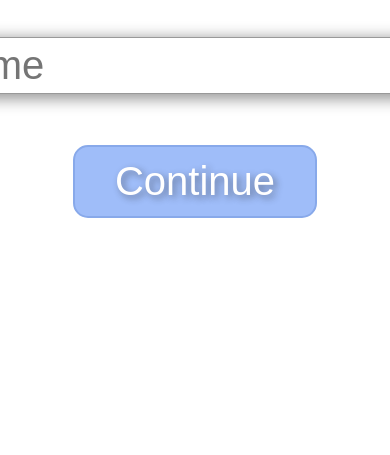
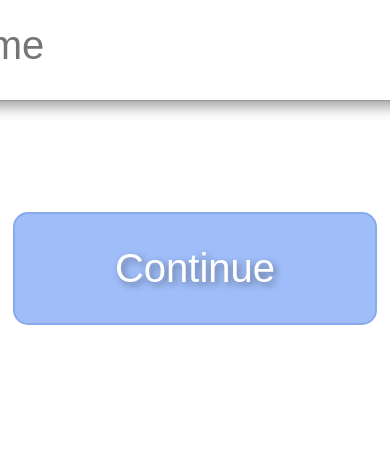
Before and after one commit to th317erd/virtual-christmas-card, a website: page public/index.html in a window 390 px wide. Shown: the part 389-844 px from the top of the page. Drawn offline with Linux system fonts and the light colour scheme.

Commit message:
Fixes for mobile

```diff
--- a/public/css/main.css
+++ b/public/css/main.css
@@ -191,3 +191,23 @@ body #overlay span {
 body #overlay span:nth-child(1) {
   font-size: 60px;
 }
+
+@media (max-aspect-ratio: 120/110) {
+  body #background #backdrop {
+    top: 4vh;
+    background-size: cover;
+  }
+
+  body #form span {
+    margin-bottom: 100px;
+  }
+
+  body #form input {
+    padding: 32px 64px 32px 64px;
+    margin-bottom: 100px;
+  }
+
+  body #form button {
+    padding: 32px 100px 32px 100px;
+  }
+}
--- a/public/index.html
+++ b/public/index.html
@@ -23,6 +23,8 @@
           return;
         }
 
+        document.getElementById('video-element').play();
+
         document.getElementById('user-name').innerHTML = [ 'Happy Holidays, ', name, '!' ].join('');
         document.body.classList.add('ready');
       }
@@ -32,7 +34,7 @@
   <body>
     <div id="background">
       <div id="video">
-        <video width="100%" autoplay loop>
+        <video id="video-element" width="100%" autoplay loop>
           <source src="/video/backdrop.mp4" type="video/mp4">
         </video>
       </div>
```
